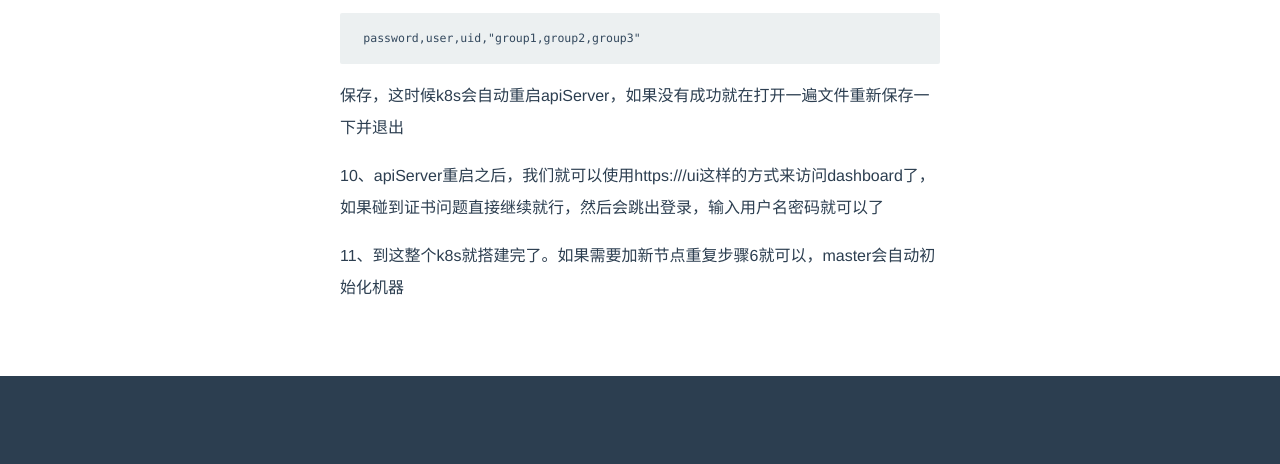
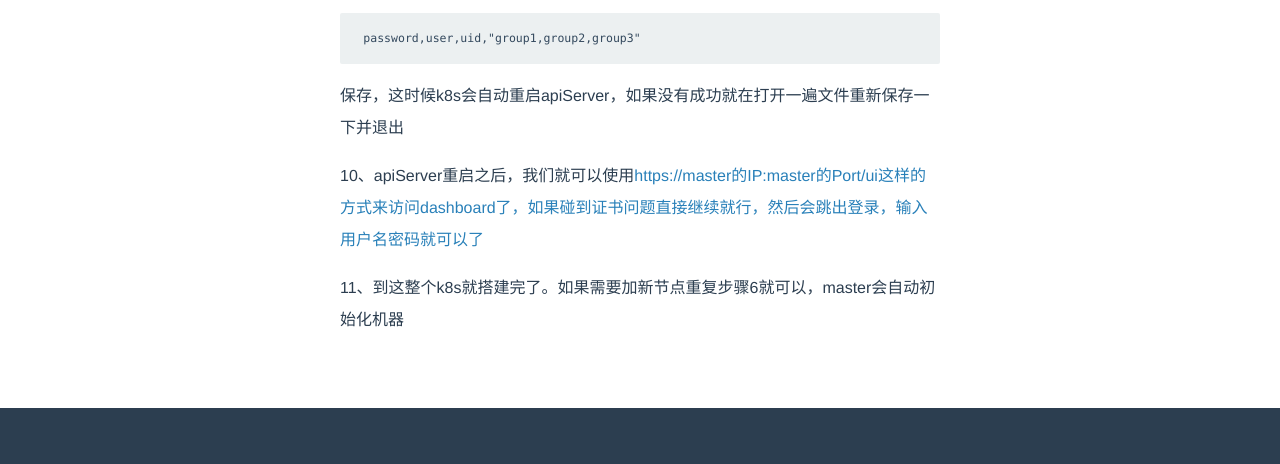
Before and after one commit to CooCoode/coocoode.github.io, a plain HTML site: page 2017/04/07/Installing-k8s-on-ubuntu/index.html in a window 1280 px wide. Shown: the part 2178-2642 px from the top of the page. Drawn offline with Linux system fonts and the light colour scheme; a script that the page names is missing.

Commit message:
commit update blog fix wrong

```diff
--- a/2017/04/07/Installing-k8s-on-ubuntu/index.html
+++ b/2017/04/07/Installing-k8s-on-ubuntu/index.html
@@ -26,7 +26,7 @@
 <p>接着指定参数–basic-auth-file=SOMEFILE对应文件格式是csv，内容是下面的样式第四列可选</p>
 <figure class="highlight plain"><table><tr><td class="gutter"><pre><div class="line">1</div></pre></td><td class="code"><pre><div class="line">password,user,uid,&quot;group1,group2,group3&quot;</div></pre></td></tr></table></figure>
 <p>保存，这时候k8s会自动重启apiServer，如果没有成功就在打开一遍文件重新保存一下并退出</p>
-<p>10、apiServer重启之后，我们就可以使用https://<kubernetes-master>/ui这样的方式来访问dashboard了，如果碰到证书问题直接继续就行，然后会跳出登录，输入用户名密码就可以了</kubernetes-master></p>
+<p>10、apiServer重启之后，我们就可以使用<a href="https://master的IP:master的Port/ui这样的方式来访问dashboard了，如果碰到证书问题直接继续就行，然后会跳出登录，输入用户名密码就可以了" target="_blank" rel="external">https://master的IP:master的Port/ui这样的方式来访问dashboard了，如果碰到证书问题直接继续就行，然后会跳出登录，输入用户名密码就可以了</a></p>
 <p>11、到这整个k8s就搭建完了。如果需要加新节点重复步骤6就可以，master会自动初始化机器</p>
 </div><div class="article-meta" style="max-width:600px"></div><div class="article-comment" style="max-width:600px"><div class="ds-thread" id="ds-thread" data-thread-key="cj17pgauj0000bnfyf703e77d" data-title="Installing-k8s-on-ubuntu" data-url="http://coocoode.github.io/2017/04/07/Installing-k8s-on-ubuntu/" site-name="ueibo"></div><script>var siteName = document.getElementById('ds-thread').getAttribute('site-name');
 var duoshuoQuery = {short_name: siteName};
```
